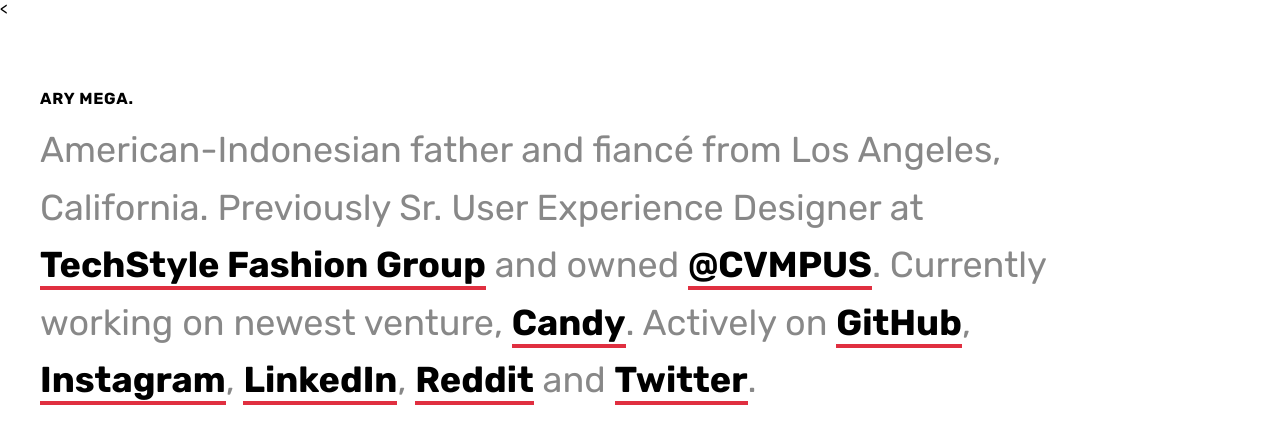
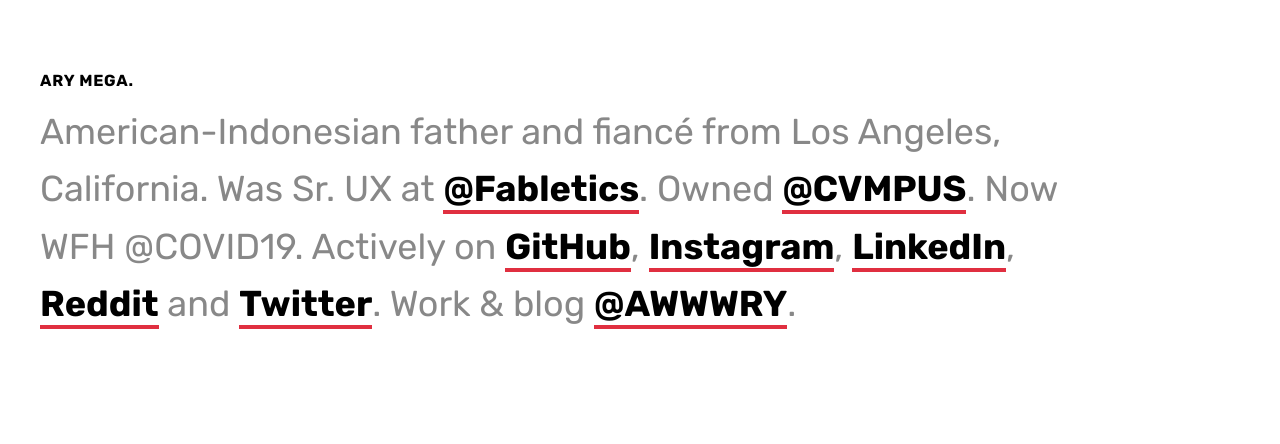
Before and after one commit to aryxmega/ary-mega, a Jekyll site: the page built from index.html, in a window 1280 px wide. Shown: the top 444 px of the page. Built offline with Jekyll 4.4.1, drawn with Linux system fonts in a browser that asks for light colours.

Commit message:
Updated bio

```diff
--- a/_includes/head.html
+++ b/_includes/head.html
@@ -10,7 +10,7 @@
 
   <link rel="canonical" href="https://arymega.com">
 
-  <<link href="https://fonts.googleapis.com/css2?family=Rubik:wght@400;700&display=swap" rel="stylesheet">
+  <link href="https://fonts.googleapis.com/css2?family=Rubik:wght@400;700&display=swap" rel="stylesheet">
   <link href="{{ site.baseurl }}/assets/style/sheet.css" rel="stylesheet">
 
 </head>
--- a/index.html
+++ b/index.html
@@ -8,7 +8,7 @@
     <div class="page__content" data-aos="fade-up" data-aos-easing="ease-out-quad" data-aos-delay="100" data-aos-duration="700">
         <h1>
             <strong>Ary Mega.</strong><br>
-            American-Indonesian father and fiancé from Los Angeles, California. Previously Sr. User Experience Designer at <a href="https://techstylefashiongroup.com/" title="TechStyle Fashion Group" target="_blank">TechStyle Fashion Group</a> and owned <a href="https://www.instagram.com./cvmpus" title="CVMPUS">@CVMPUS</a>. Currently working on newest venture, <a href="https://candy.com" title="Candy.">Candy</a>. Actively on <a href="https://www.github.com/awwwry" target="_blank" title="GitHub">GitHub</a>, <a href="https://www.instagram.com/awwwry" target="_blank" title="Instagram">Instagram</a>, <a href="https://www.linkedin.com/in/awwwry" target="_blank" title="LinkedIn">LinkedIn</a>, <a href="https://www.reddit.com/u/awwwry" target="_blank" title="Reddit">Reddit</a> and <a href="https://www.twitter.com/awwwry" target="_blank" title="Twitter">Twitter</a>.
+            American-Indonesian father and fiancé from Los Angeles, California. Was Sr. UX at <a href="https://techstylefashiongroup.com/" title="TechStyle Fashion Group" target="_blank">@Fabletics</a>. Owned <a href="https://www.instagram.com./cvmpus" title="CVMPUS">@CVMPUS</a>. Now WFH @COVID19. Actively on <a href="https://www.github.com/awwwry" target="_blank" title="GitHub">GitHub</a>, <a href="https://www.instagram.com/awwwry" target="_blank" title="Instagram">Instagram</a>, <a href="https://www.linkedin.com/in/awwwry" target="_blank" title="LinkedIn">LinkedIn</a>, <a href="https://www.reddit.com/u/awwwry" target="_blank" title="Reddit">Reddit</a> and <a href="https://www.twitter.com/awwwry" target="_blank" title="Twitter">Twitter</a>. Work & blog <a href="https://awwwry.com" title="@AWWWRY" target="_blank">@AWWWRY</a>.
         </h1>
     </div>
 
```
